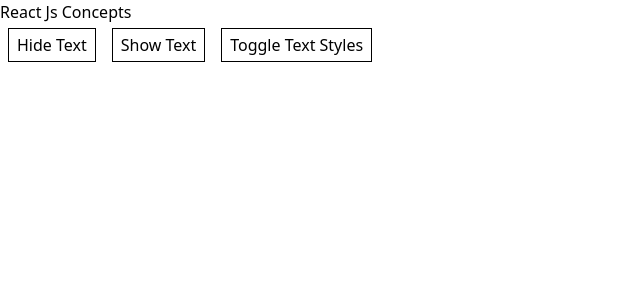
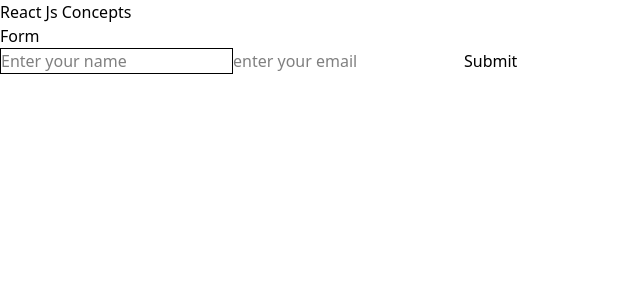
Before and after one commit to AnirudhGeek/More-React, a React (Vite) app in the folder 2reactjs-complete-course-2024/1ReactConcepts/: page / in a window 1280 px wide. Shown: the top 300 px of the page, without its empty margins (0-640 px from the left). Built offline with nearby package versions, Linux system fonts and the light colour scheme.

Commit message:
form handling

```diff
--- a/2reactjs-complete-course-2024/1ReactConcepts/src/App.jsx
+++ b/2reactjs-complete-course-2024/1ReactConcepts/src/App.jsx
@@ -7,6 +7,7 @@
 import ContextTextComponent from "./components/context-concept/text";
 import ToggleFromFunction from "./components/context-concept/button2";
 import UseReducerExample from "./components/useReducer-Example";
+import FormComponent from "./components/form";
 
 const App = () => {
   return (
@@ -20,7 +21,9 @@
       <ContextTextComponent/>
       <ToggleFromFunction/> */}
 
-      <UseReducerExample/>
+      {/* <UseReducerExample/>   */}
+
+      <FormComponent/>
     </div>
   );
 };
--- /dev/null
+++ b/2reactjs-complete-course-2024/1ReactConcepts/src/components/form/index.jsx
@@ -0,0 +1,51 @@
+import { useState } from "react";
+
+function FormComponent() {
+  const [nameValue, setNameValue] = useState("");
+  const [emailValue,setEmailValue] = useState('')
+
+  function handleInputChange(event) {
+    console.log(event);
+    // const {value} = event.target
+    setNameValue(event.target.value);
+  }
+
+  function handleSubmit(event){
+    event.preventDefault()
+
+    //call API here and then pass the name value
+    console.log(nameValue,emailValue,"nameValue")
+  }
+
+  function handleOnChange(event){
+    console.log(event.target.name)
+  }
+
+  function handleEmailChange(event){
+    const {value} = event.target
+    setEmailValue(value)
+  }
+
+  return (
+    <div>
+      <h1>Form</h1>
+      <form onSubmit={handleSubmit}>
+        <input
+          className="border"
+          value={nameValue}
+          name="name"
+          id="id"
+          placeholder="Enter your name"
+          type="text"
+          onChange={handleOnChange}
+        />
+
+        <input type="email" name="email" id="email" placeholder="enter your email"  onChange={handleOnChange} value={emailValue}/>
+        <button type="submit" >Submit</button>
+      </form>
+
+    </div>
+  );
+}
+
+export default FormComponent;
```
